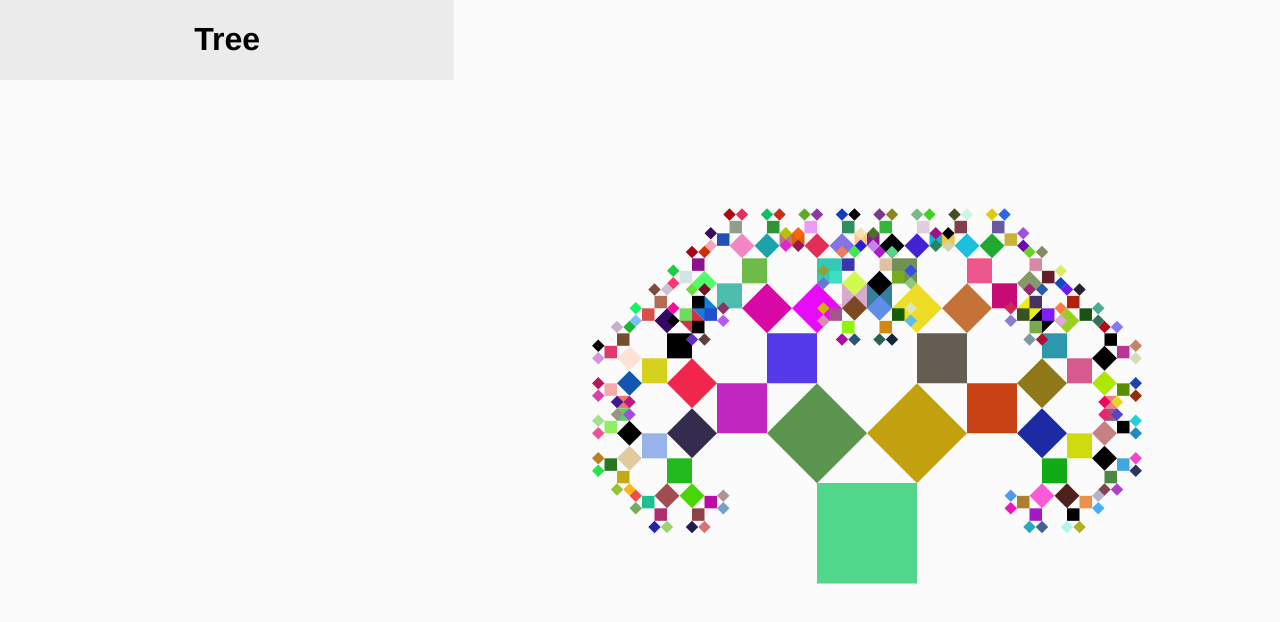
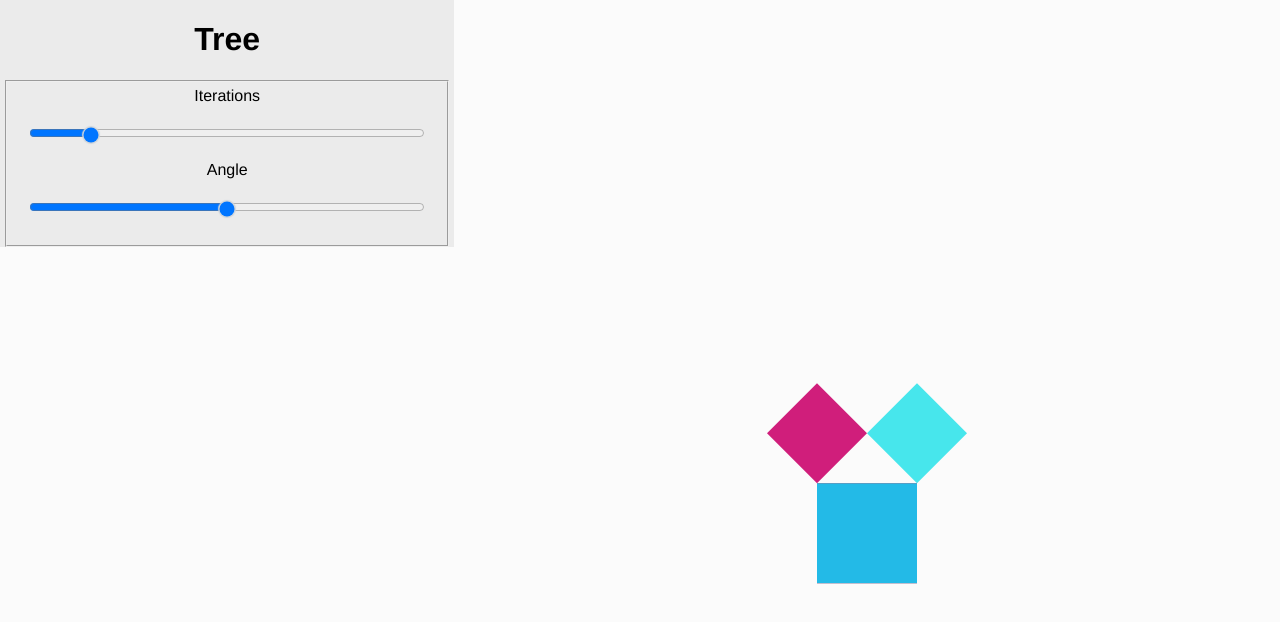
Before and after one commit to cl1ckname/cl1ckname.github.io, a Next.js app: page /tree in a window 1280 px wide. Shown: the top 622 px of the page. Built offline with nearby package versions, Linux system fonts and the light colour scheme.

Commit message:
add tree settings

```diff
--- a/src/components/physarum/AgentSettings.tsx
+++ b/src/components/physarum/AgentSettings.tsx
@@ -1,7 +1,7 @@
 import {Config, randomConfig} from "@/logic/physarum/config";
 import React from "react";
 import {MultiRangeSlider} from "./doubleSlider";
-import {Slider} from "./slider";
+import {Slider} from "../slider";
 import {AnglePicker} from "./anglePicker";
 
 export interface AgentSettingsProps {
--- a/src/components/physarum/PopulationSettings.tsx
+++ b/src/components/physarum/PopulationSettings.tsx
@@ -1,5 +1,5 @@
 import {PopulationProps} from "../agent/cup";
-import {Slider} from "./slider";
+import {Slider} from "../slider";
 
 export interface PopulationSettingsProps {
     populationProps: PopulationProps
--- a/src/components/physarum/anglePicker.tsx
+++ b/src/components/physarum/anglePicker.tsx
@@ -1,5 +1,5 @@
 import React from "react";
-import {Slider} from "./slider";
+import {Slider} from "../slider";
 
 export interface AnglePickerProps {
     value: number
--- a/src/components/tree/Tree.tsx
+++ b/src/components/tree/Tree.tsx
@@ -1,14 +1,31 @@
-import oldGeneration from "@/logic/tree/old";
+import {FullfillContrainer} from "@/components/FullfillContainer";
+import TreeSVG from "@/components/tree/TreeSVG";
+import {useState} from "react";
+import TreeSettings from "@/components/tree/TreeSettings";
 
-interface TreeProps {
-    w: number,
-    h: number
+
+export interface TreeParams {
+    n: number
+    angle: number
 }
+export default function Tree() {
 
-export default function Tree(props: TreeProps) {
-    const path = oldGeneration(props.w, props.h, Math.PI / 4, 8)
+    const [settings, setSettings] = useState<TreeParams>({
+        angle: Math.PI / 4,
+        n: 2,
+    })
 
-    return <svg width={props.w} height={props.h}>
-        {path.map((p, i) => (<polygon points={p} fill={"#" + Math.floor(Math.random()*16777215).toString(16)} key={i}/>))}
-    </svg>
+
+    return <div className="App">
+        <div className="options-menu thin-scroll">
+            <h1>Tree</h1>
+            <TreeSettings tree={settings} onChange={setSettings}/>
+        </div>
+        <FullfillContrainer>
+            {(wh) => {
+                return <TreeSVG w={wh[0]} h={wh[1]} angle={settings.angle} n={settings.n}/>
+            }}
+        </FullfillContrainer>
+
+    </div>
 }
--- /dev/null
+++ b/src/components/tree/TreeSVG.tsx
@@ -0,0 +1,16 @@
+import oldGeneration from "@/logic/tree/old";
+
+interface TreeProps {
+    w: number,
+    h: number,
+    n: number,
+    angle: number
+}
+
+export default function TreeSVG(props: TreeProps) {
+    const path = oldGeneration(props.w, props.h, props.angle, props.n)
+
+    return <svg width={props.w} height={props.h}>
+        {path.map((p, i) => (<polygon points={p} fill={"#" + Math.floor(Math.random()*16777215).toString(16)} key={i}/>))}
+    </svg>
+}
--- a/src/components/tree/TreeSettings.tsx
+++ b/src/components/tree/TreeSettings.tsx
@@ -0,0 +1,26 @@
+import {TreeParams} from "@/components/tree/Tree";
+import {Slider} from "@/components/slider";
+
+interface TreeSettingsProps {
+    tree: TreeParams,
+    onChange: (params: TreeParams) => void
+}
+export default function TreeSettings(props: TreeSettingsProps) {
+    const {onChange, tree} = props
+    const treeCopy = Object.assign({}, tree)
+
+    return <form>
+        <fieldset>
+            <label>Iterations</label>
+            <Slider min={0} max={14} value={treeCopy.n} onChange={(n) => {
+                treeCopy.n = n
+                onChange(treeCopy)
+            }}/>
+            <label>Angle</label>
+            <Slider min={0} max={90} value={treeCopy.angle / Math.PI * 2 * 90} onChange={(a) => {
+                treeCopy.angle = Math.PI / 2 / 90 * a
+                onChange(treeCopy)
+            }}/>
+        </fieldset>
+    </form>
+}
--- a/src/logic/tree/old.ts
+++ b/src/logic/tree/old.ts
@@ -90,5 +90,5 @@ export default function oldGeneration(w: number, h: number, A: number, n: number
 }
 
 function figureToString(f: figure): string {
-    return `${f.points[0].x}, ${f.points[0].y},${f.points[1].x},${f.points[1].y},${f.points[2].x},${f.points[2].y},${f.points[3].x},${f.points[3].y},`
+    return `${f.points[0].x}, ${f.points[0].y},${f.points[1].x},${f.points[1].y},${f.points[2].x},${f.points[2].y},${f.points[3].x},${f.points[3].y}`
 }
--- a/src/pages/tree.tsx
+++ b/src/pages/tree.tsx
@@ -1,16 +1,5 @@
 import "../styles/physarum.css"
-import {FullfillContrainer} from "@/components/FullfillContainer";
 import Tree from "@/components/tree/Tree";
 export default function TreePage() {
-    return <div className="App">
-        <div className="options-menu thin-scroll">
-            <h1>Tree</h1>
-        </div>
-        <FullfillContrainer>
-            {(wh) => {
-                return <Tree w={wh[0]} h={wh[1]}/>
-            }}
-        </FullfillContrainer>
-
-    </div>
+    return <Tree/>
 }
```
Also changed, not shown: src/components/slider.tsx (renamed from src/components/physarum/slider.tsx).
